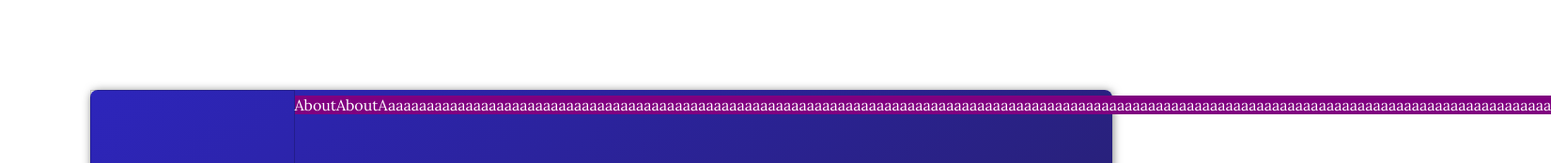
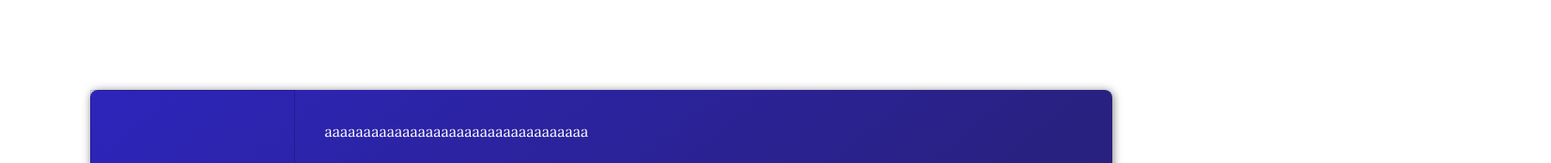
Before and after one commit to lucaskahl/my-portfolio-page, a website: page index.html in a window 1280 px wide. Shown: the top 174 px of the page at 94% size, 1651 px wide, since content can reach past the window. Drawn offline with Linux system fonts and the light colour scheme.

Commit message:
flex-area in portfolio view

```diff
--- a/index.html
+++ b/index.html
@@ -31,7 +31,7 @@
             </nav>
             <main class="portfolio-view">
                 <div class="area">
-                    <a class="area__info">AboutAboutAaaaaaaaaaaaaaaaaaaaaaaaaaaaaaaaaaaaaaaaaaaaaaaaaaaaaaaaaaaaaaaaaaaaaaaaaaaaaaaaaaaaaaaaaaaaaaaaaaaaaaaaaaaaaaaaaaaaaaaaaaaaaaaaaaaaaaaaaaaaaaaaaaaaaaa</a>
+                    aaaaaaaaaaaaaaaaaaaaaaaaaaaaaaaaaa
                 </div>
             </main>
         </div>
--- a/sass/_components.scss
+++ b/sass/_components.scss
@@ -23,12 +23,13 @@
 }
 
 // area component
+/*.area {
+	&__info {
+		max-width: 50px;
 
-.area {
-	&__info {
 		line-height: 2rem;
 		text-align: center;
 		text-decoration: none;
 		background-color: purple;
 	}
-}
+}*/
--- a/sass/_layout.scss
+++ b/sass/_layout.scss
@@ -34,7 +34,6 @@
 	flex: 1;
 	height: 80rem;
 	width: 10rem;
-
 	display: flex;
 	flex-direction: column;
 
@@ -42,4 +41,6 @@
 }
 
 .area {
+	width: 100%;
+	padding: 2rem;
 }
```
Also changed, not shown: css/style.css.
